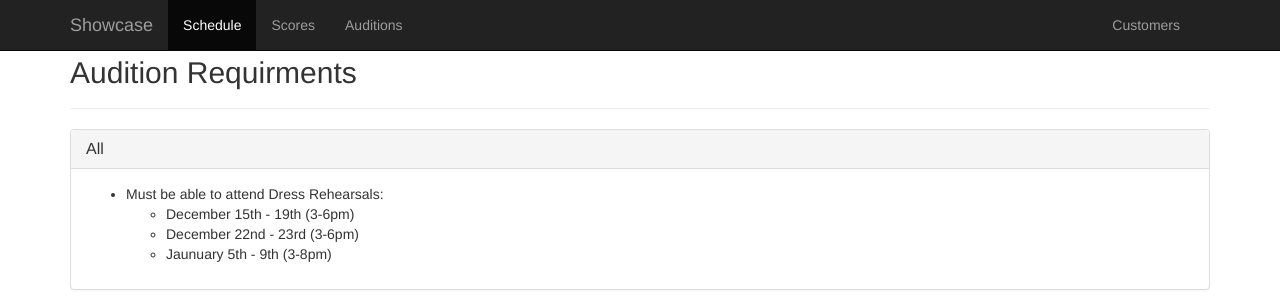
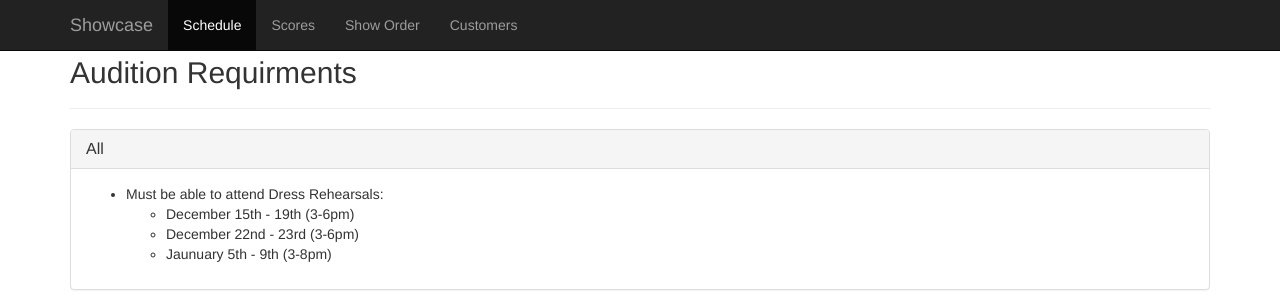
Before and after one commit to acdilosa/showcase, a Flask app: page /auditions in a window 1280 px wide. Shown: the top 300 px of the page. Run offline with Flask 2, Linux system fonts and the light colour scheme; some libraries are stand-ins or nearby versions.

Commit message:
Made show order downloadable from the navbar on the performers side.

```diff
--- a/showcase/templates/performers/layout.html
+++ b/showcase/templates/performers/layout.html
@@ -22,8 +22,7 @@
             <ul class="nav navbar-nav">
               <li class="active"><a href="{{ url_for('schedule_page') }}">Schedule</a></li>
               <li><a href="{{ url_for('scores_page') }}">Scores</a></li>
-              <li><a href="{{ url_for('auditions_page') }}">Auditions</a></li>
-            </ul>
+              <li><a href="{{ url_for('static', filename='showorder.docx') }}">Show Order</a></li>
             <ul class="nav navbar-nav navbar-right">
              <li>
                 <a href="{{ url_for('customer_home_page') }}">Customers</a>
```
